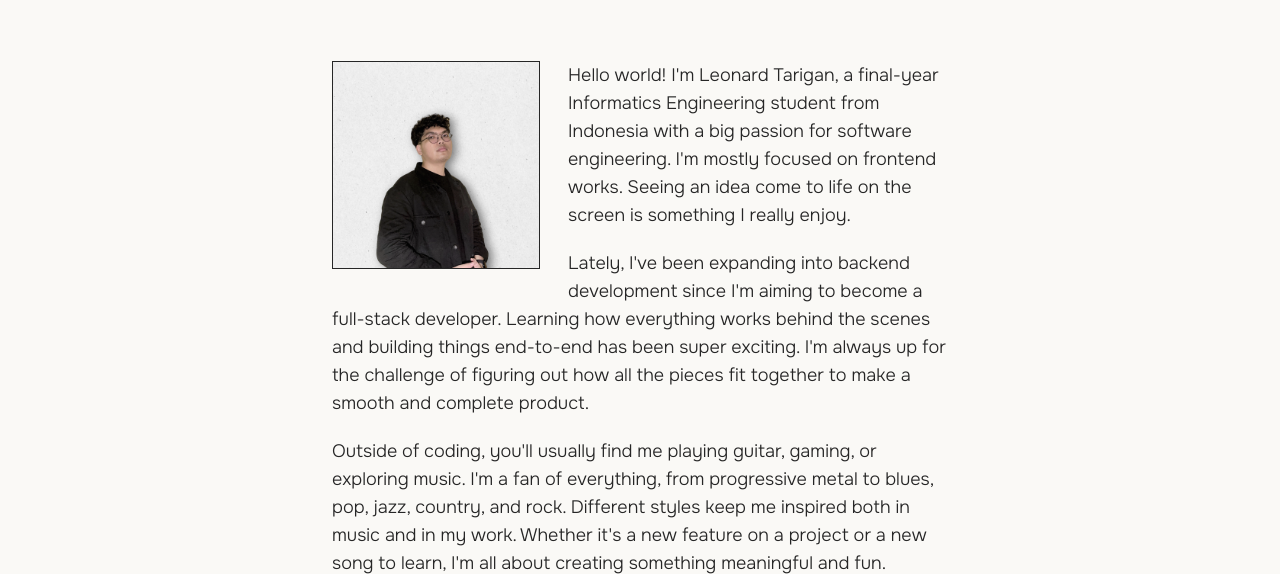
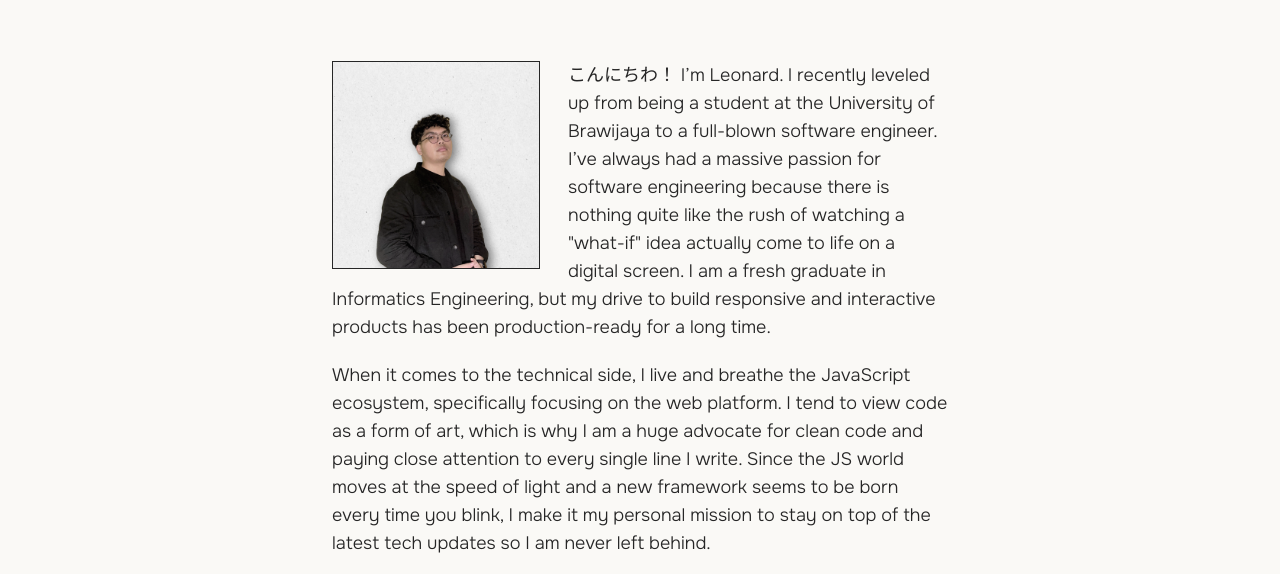
Before and after one commit to LeonardTarigan/personal-web-v4, an Astro site: page /profile in a window 1280 px wide. Shown: the part 377-951 px from the top of the page. Built offline with nearby package versions, Linux system fonts and the light colour scheme; Astro itself is replaced by a stand-in of ours; a web font is replaced by a local one.

Commit message:
chore: update profile

```diff
--- a/src/pages/profile.astro
+++ b/src/pages/profile.astro
@@ -63,25 +63,30 @@ import MainLayout from "../layouts/MainLayout.astro";
       />
       <div class="space-y-5">
         <p>
-          Hello world! I'm Leonard Tarigan, a final-year Informatics Engineering
-          student from Indonesia with a big passion for software engineering.
-          I'm mostly focused on frontend works. Seeing an idea come to life on
-          the screen is something I really enjoy.
+          <span class="font-medium">こんにちわ！</span> I’m Leonard. I recently leveled
+          up from being a student at the University of Brawijaya to a full-blown
+          software engineer. I’ve always had a massive passion for software engineering
+          because there is nothing quite like the rush of watching a "what-if" idea
+          actually come to life on a digital screen. I am a fresh graduate in Informatics
+          Engineering, but my drive to build responsive and interactive products
+          has been production-ready for a long time.
         </p>
         <p>
-          Lately, I've been expanding into backend development since I'm aiming
-          to become a full-stack developer. Learning how everything works behind
-          the scenes and building things end-to-end has been super exciting. I'm
-          always up for the challenge of figuring out how all the pieces fit
-          together to make a smooth and complete product.
+          When it comes to the technical side, I live and breathe the JavaScript
+          ecosystem, specifically focusing on the web platform. I tend to view
+          code as a form of art, which is why I am a huge advocate for clean
+          code and paying close attention to every single line I write. Since
+          the JS world moves at the speed of light and a new framework seems to
+          be born every time you blink, I make it my personal mission to stay on
+          top of the latest tech updates so I am never left behind.
         </p>
         <p>
-          Outside of coding, you'll usually find me playing guitar, gaming, or
-          exploring music. I'm a fan of everything, from progressive metal to
-          blues, pop, jazz, country, and rock. Different styles keep me inspired
-          both in music and in my work. Whether it's a new feature on a project
-          or a new song to learn, I'm all about creating something meaningful
-          and fun.
+          When the code editor is finally closed, I am usually deep in a
+          playlist that is as diverse as my tech stack. My top five musical
+          staples are prog metal, country, rock ballads, jazz fusion, and blues
+          . If I am not discovering new tracks or playing guitar, you will
+          probably find me locked into a gaming session or catching up on the
+          latest anime.
         </p>
 
         <div class="flex flex-col gap-2 border border-zinc-800 p-5">
@@ -90,7 +95,7 @@ import MainLayout from "../layouts/MainLayout.astro";
             I'm always open for collaboration and love connecting with others
             who are passionate about creating great products. Whether it's a
             unique project idea, or something creative, feel free to reach out.
-            Let's build something cool together!
+            Let's build something cool and meaningful together!
           </p>
           <a
             href="mailto:leonardtarigan.dev@gmail.com"
@@ -115,20 +120,19 @@ import MainLayout from "../layouts/MainLayout.astro";
               <li>React & Next.js</li>
               <li>Vue & Nuxt.js</li>
               <li>Astro</li>
-              <li>Tailwind CSS</li>
               <li>Nest.js</li>
+              <li>Express.js</li>
             </ul>
           </div>
           <div>
             <h3 class="font-semibold">Others</h3>
             <ul class="text-base">
+              <li>Tailwind CSS</li>
               <li>Framer Motion</li>
               <li>Shadcn UI</li>
               <li>Ant Design</li>
               <li>Material UI</li>
               <li>Figma</li>
-              <li>Firebase</li>
-              <li>Supabase</li>
             </ul>
           </div>
         </div>
```
